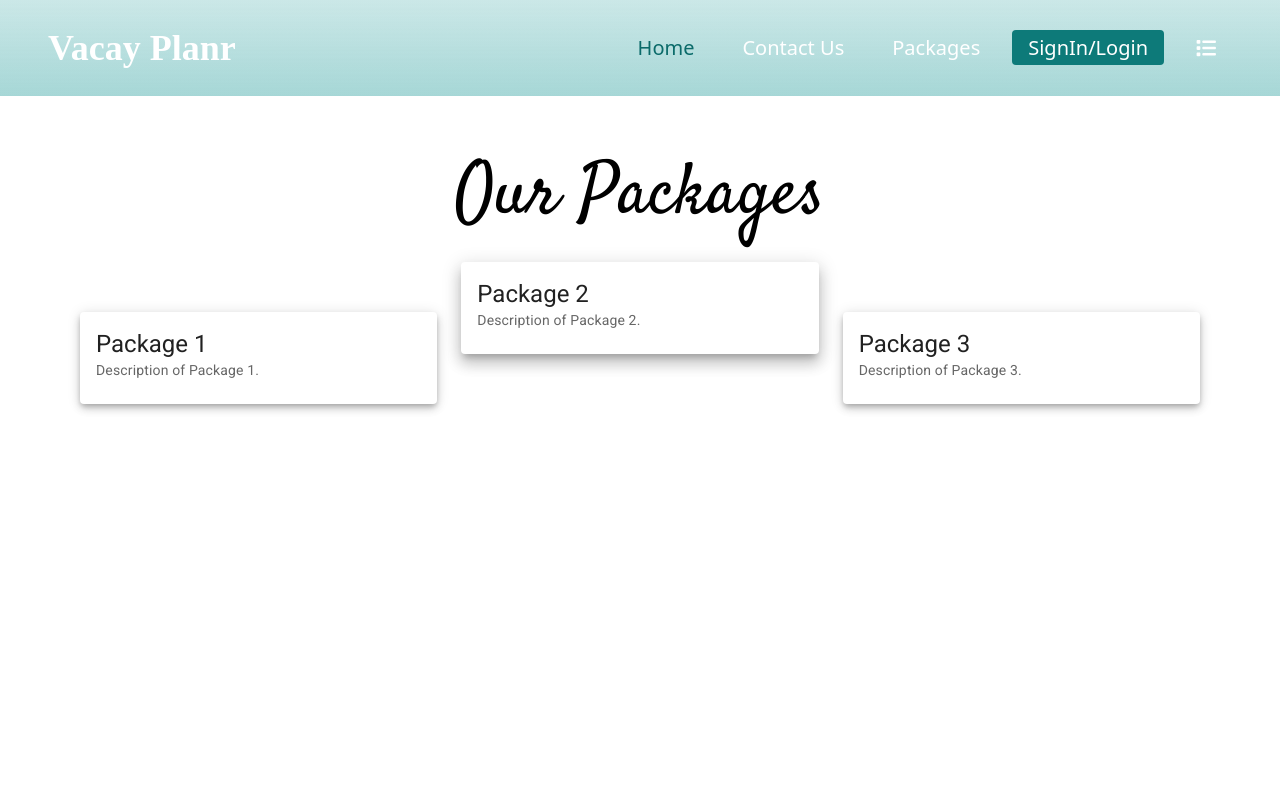
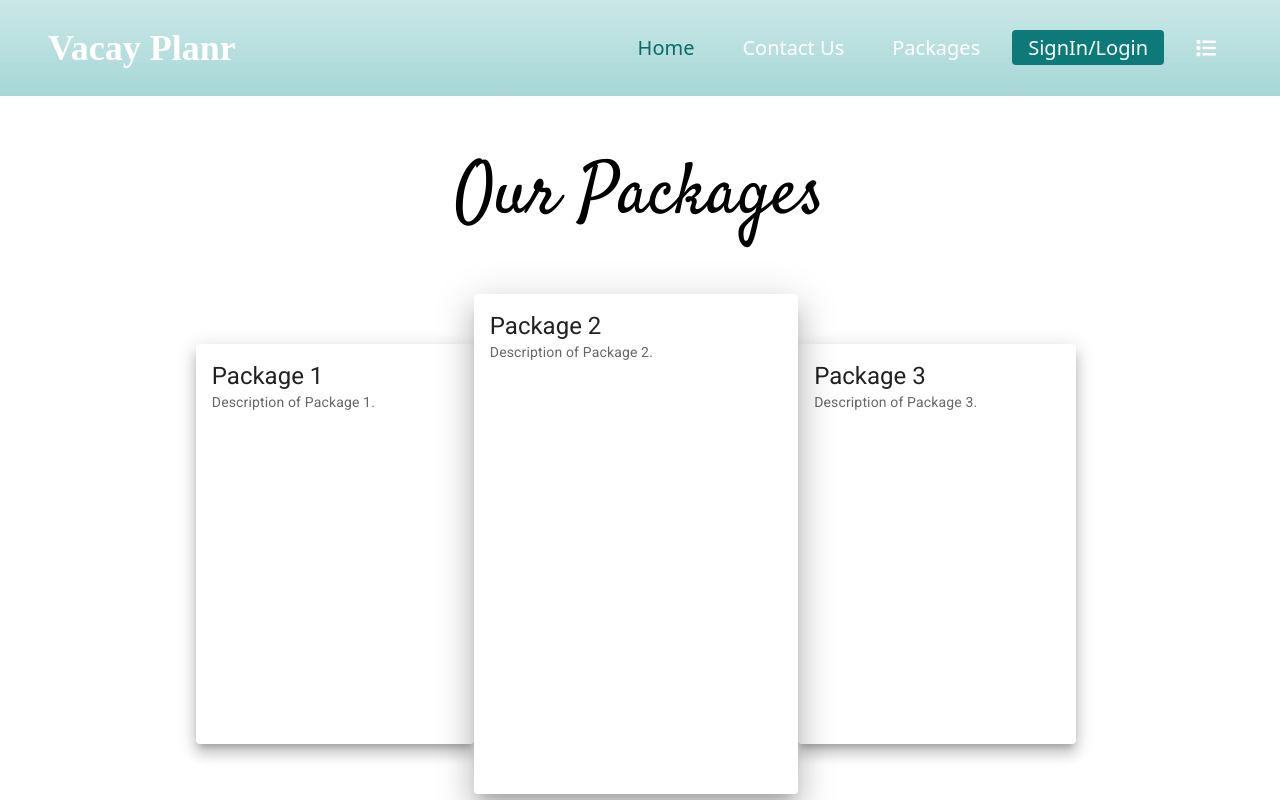
Before and after one commit to SionaDcosta/VacationPlanner, a React (Vite) app in the folder client/: page /contact in a window 1280 px wide. Built offline with nearby package versions, Linux system fonts and the light colour scheme; a web font is replaced by a local one.

Commit message:
till aligning cards

```diff
--- a/client/src/screens/contactUs/Contact.jsx
+++ b/client/src/screens/contactUs/Contact.jsx
@@ -1,6 +1,14 @@
 import React from 'react';
 import {Card, CardContent, Typography, Grid} from '@mui/material'
 const Contact = () => {
+    const cardStyle = {
+        // width: '300px',  // Adjust the width as needed
+        height: '400px', // Adjust the height as needed
+      };
+      const mCardStyle={
+        // width:"300px",
+        height:'500px',
+      };
   return (
     <div className='pt-40 '>
         <div>
@@ -8,10 +16,10 @@ const Contact = () => {
         </div>
 
       <div className='pt-20 p-20'>
-      <Grid container spacing={3} justifyContent="center" className="mt-8">
+      <Grid container spacing={-1} justifyContent="center" className="mt-8">
         {/* First Card */}
-        <Grid item xs={10} sm={6} md={4} zIndex={2} position="relative">
-          <Card elevation={5}>
+        <Grid item xs={10} sm={6} md={3} zIndex={2} position="relative">
+          <Card elevation={10} sx={cardStyle}>
             <CardContent>
               <Typography variant="h5" component="h2">
                 Package 1
@@ -24,8 +32,8 @@ const Contact = () => {
         </Grid>
 
         {/* Second Card (Elevated) */}
-        <Grid item xs={10} sm={6} md={4} zIndex={3} position="relative" marginTop="-50px">
-          <Card elevation={10}>
+        <Grid item xs={10} sm={6} md={3.5} zIndex={3} position="relative" marginTop="-50px">
+          <Card elevation={20} sx={mCardStyle}>
             <CardContent>
               <Typography variant="h5" component="h2">
                 Package 2
@@ -38,8 +46,8 @@ const Contact = () => {
         </Grid>
 
         {/* Third Card */}
-        <Grid item xs={10} sm={6} md={4} zIndex={2} position="relative">
-          <Card elevation={5}>
+        <Grid item xs={10} sm={6} md={3} zIndex={2} position="relative">
+          <Card elevation={10} sx={cardStyle}>
             <CardContent>
               <Typography variant="h5" component="h2">
                 Package 3
```
